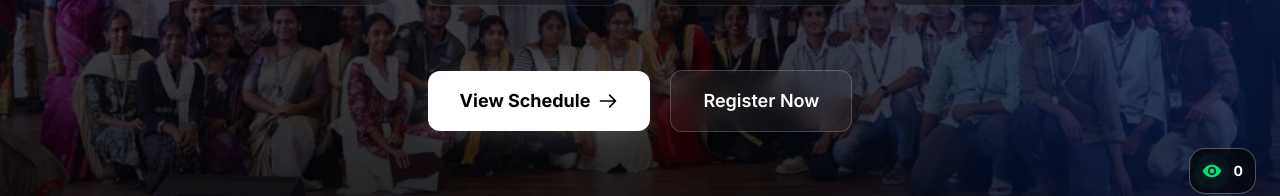
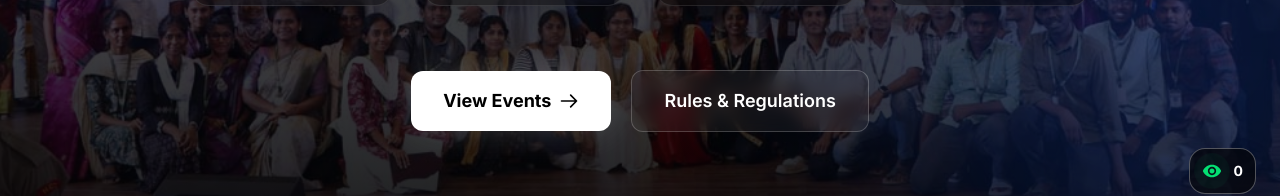
Before and after one commit to JWS-Technology/indep, a Next.js app: page / in a window 1280 px wide. Shown: the part 582-778 px from the top of the page. Built offline with nearby package versions, Linux system fonts and the light colour scheme; no server answers; the database is empty.

Commit message:
make rules and regu pdf downlodable

```diff
--- a/components/HeroDesktop.tsx
+++ b/components/HeroDesktop.tsx
@@ -76,21 +76,23 @@ export default function HeroDesktop({ timeLeft, isEventStarted }: { timeLeft: an
                 {/* --- Action Buttons --- */}
                 <div className="flex gap-5 items-center w-full justify-center">
                     <a
-                        href="/schedule"
+                        href="/events"
                         className="group relative px-8 py-4 bg-white text-black rounded-xl font-bold text-lg overflow-hidden shadow-[0_0_40px_-10px_rgba(255,255,255,0.3)] hover:scale-105 transition-transform"
                     >
                         <span className="relative z-10 flex items-center gap-2">
-                            View Schedule
+                            View Events
                             <svg className="w-5 h-5 transition-transform group-hover:translate-x-1" fill="none" stroke="currentColor" viewBox="0 0 24 24"><path strokeLinecap="round" strokeLinejoin="round" strokeWidth="2" d="M14 5l7 7m0 0l-7 7m7-7H3"></path></svg>
                         </span>
                         <div className="absolute inset-0 -translate-x-full group-hover:animate-[shimmer_1.5s_infinite] bg-gradient-to-r from-transparent via-white/80 to-transparent z-0 opacity-50"></div>
                     </a>
 
                     <a
-                        href="/register"
+                        // href="/register"
+                        href="/Rules%20&%20Regulations%20INDEP%202025.pdf"
+                        download="Rules & Regulations INDEP 2025.pdf"
                         className="px-8 py-4 bg-white/5 border border-white/20 text-white rounded-xl font-semibold text-lg backdrop-blur-sm hover:bg-white/10 hover:border-white/40 transition-all"
                     >
-                        Register Now
+                        Rules & Regulations
                     </a>
                 </div>
             </div>
--- a/components/HeroMobile.tsx
+++ b/components/HeroMobile.tsx
@@ -98,16 +98,16 @@ export default function HeroMobile({ timeLeft, isEventStarted }: { timeLeft: any
                     className="flex flex-col gap-4 w-full px-4"
                 >
                     <Link
-                        href="/schedule"
+                        href="/events"
                         className="px-8 py-3.5 bg-white text-black rounded-xl font-bold text-base shadow-lg w-full text-center hover:scale-105 transition-transform"
                     >
-                        View Schedule
+                        View Events
                     </Link>
                     <Link
                         href="/register"
                         className="px-8 py-3.5 bg-white/5 border border-white/20 text-white rounded-xl font-semibold text-base w-full text-center backdrop-blur-sm hover:bg-white/10 transition-colors"
                     >
-                        Register Now
+                        Rules & Regulations
                     </Link>
                 </motion.div>
 
```
